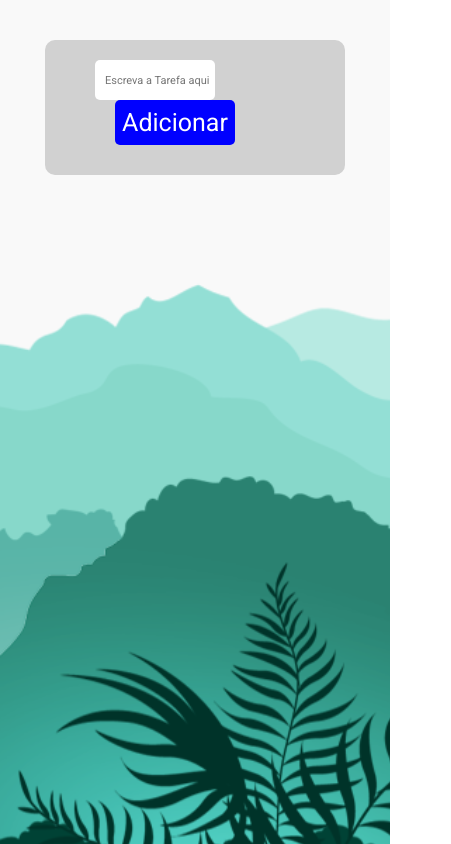
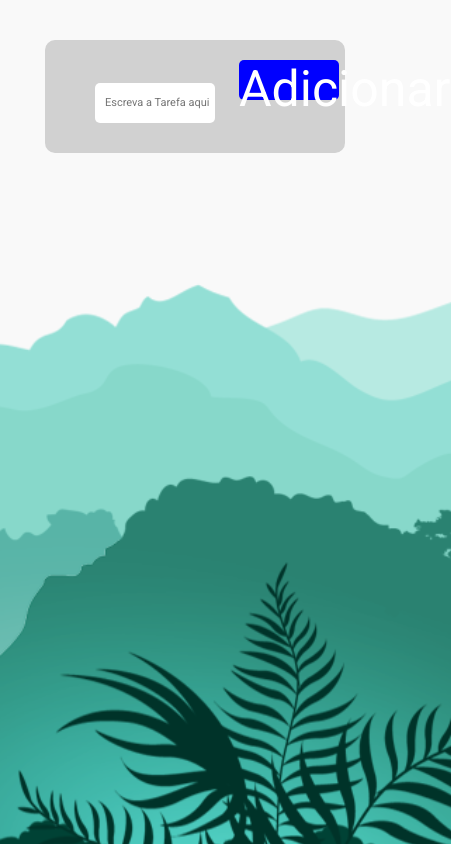
Before and after one commit to johnysantos22/toDo-list, a plain HTML site: page index.html in a window 390 px wide. Shown: the whole page, 451 px wide, since content can reach past the window. Drawn offline with Linux system fonts and the light colour scheme.

Commit message:
alteração no css

```diff
--- a/style.css
+++ b/style.css
@@ -35,11 +35,11 @@ body {
     cursor: pointer;
     border-radius: 5px;
     border: none;
-    height: 45px;
-    width: 120px;
+    height: 40px;
+    width: 100px;
     color: #ffff;
     background-color: blue;
-    font-size: 25px;
+    font-size: 17px;
     font: 700;
 }
 
@@ -96,4 +96,8 @@ li {
         font-size: 11px;
     }
 
+    .button-adicionar{
+        font-size: 50px;
+    }
+
 }
```
